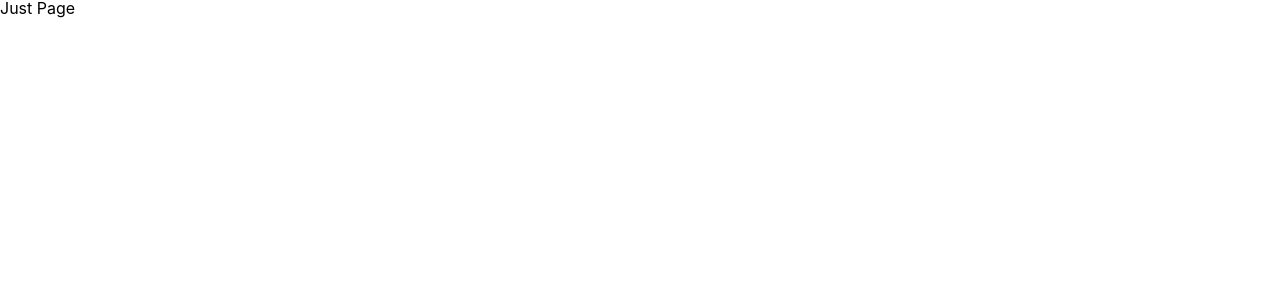
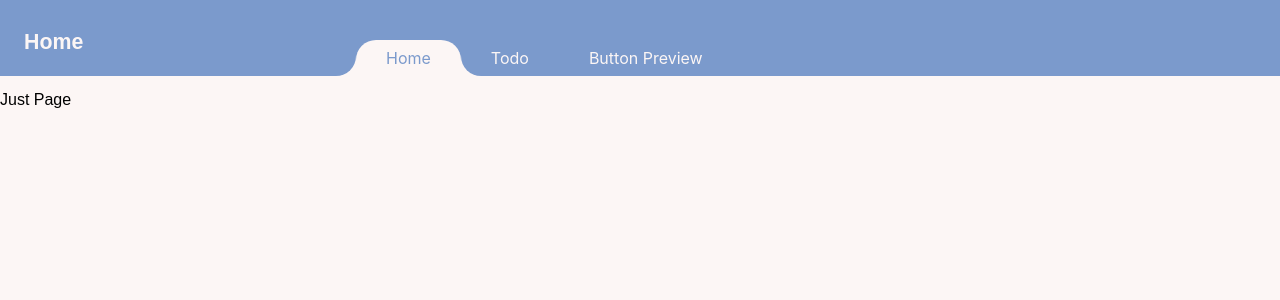
Before and after one commit to RunLearn/super-todoapp, a Next.js app: page / in a window 1280 px wide. Shown: the top 300 px of the page. Built offline with nearby package versions, Linux system fonts and the light colour scheme.

Commit message:
Feat: Add Nav to Home

```diff
--- a/pages/index.tsx
+++ b/pages/index.tsx
@@ -1,9 +1,16 @@
+import Nav from '@common/components/Nav'
 import type { NextPage } from 'next'
+import MainLayout from 'styles/divs/MainLayout'
 
 const Home: NextPage = () => {
   return (
     <>
-      <p>Just Page</p>
+      <header>
+        <Nav selectedIndex={0} />
+      </header>
+      <MainLayout>
+        <h3>Just Page</h3>
+      </MainLayout>
     </>
   )
 }
```
